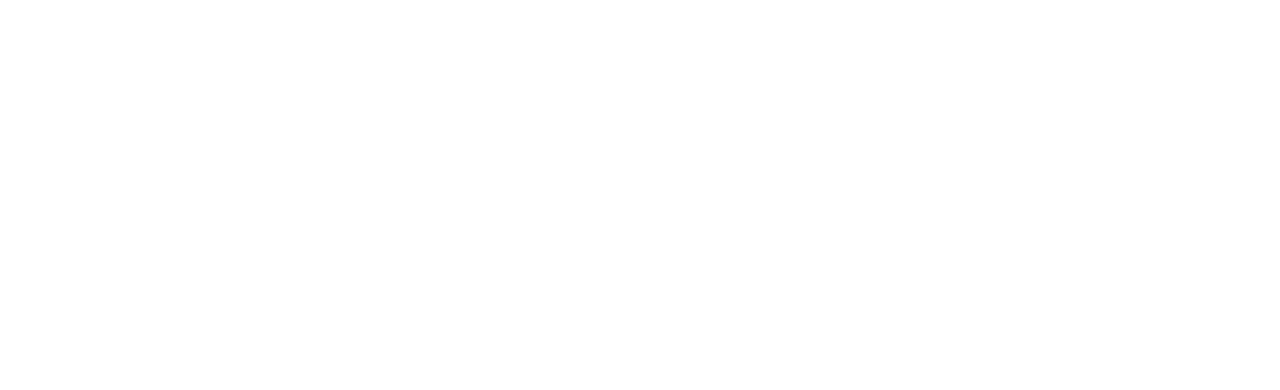
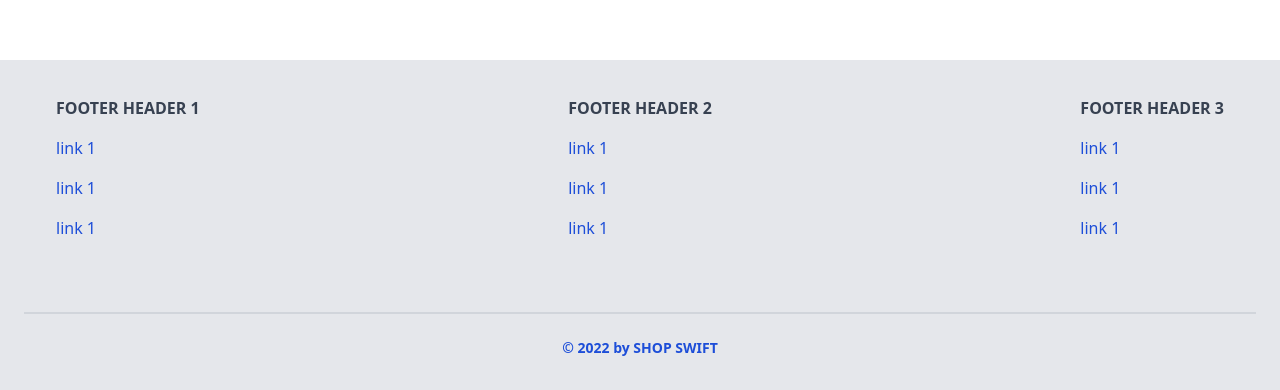
Before and after one commit to mimi-uxui-dev/shop-swift, a Next.js app: page / in a window 1280 px wide. Shown: the part 804-1194 px from the top of the page. Before the commit the page ends 800 px from the top, so only its background shows below. Built offline with nearby package versions, Linux system fonts and the light colour scheme.

Commit message:
Home layout

```diff
--- a/components/Layout.js
+++ b/components/Layout.js
@@ -8,7 +8,6 @@
             <Head>
                 <title>Shop Swift</title>
             </Head>
-            <main>
 
             <nav className="bg-gray-800">
                 <div className="max-w-7xl mx-auto px-2 sm:px-6 lg:px-8">
@@ -88,8 +87,48 @@
                     </div>
                 </div>
             </nav>
+            <main className="min-h-screen">
+                <h1>Products</h1>
+                <ul>
+                    <li>Product 1</li>
+                    <li>Product 2</li>
+                </ul>
             </main>
-            <footer>
+            <footer className="footer bg-white relative pt-1 bg-gray-200">
+                <div className="container mx-auto px-6">
+
+                    <div className="sm:flex sm:mt-8">
+                        <div className="mt-8 sm:mt-0 sm:w-full sm:px-8 flex flex-col md:flex-row justify-between">
+                            <div className="flex flex-col">
+                                <span className="font-bold text-gray-700 uppercase mb-2">Footer header 1</span>
+                                <span className="my-2"><a href="#" className="text-blue-700  text-md hover:text-blue-500">link 1</a></span>
+                                <span className="my-2"><a href="#" className="text-blue-700  text-md hover:text-blue-500">link 1</a></span>
+                                <span className="my-2"><a href="#" className="text-blue-700  text-md hover:text-blue-500">link 1</a></span>
+                            </div>
+                            <div className="flex flex-col">
+                                <span className="font-bold text-gray-700 uppercase mt-4 md:mt-0 mb-2">Footer header 2</span>
+                                <span className="my-2"><a href="#" className="text-blue-700 text-md hover:text-blue-500">link 1</a></span>
+                                <span className="my-2"><a href="#" className="text-blue-700  text-md hover:text-blue-500">link 1</a></span>
+                                <span className="my-2"><a href="#" className="text-blue-700 text-md hover:text-blue-500">link 1</a></span>
+                            </div>
+                            <div className="flex flex-col">
+                                <span className="font-bold text-gray-700 uppercase mt-4 md:mt-0 mb-2">Footer header 3</span>
+                                <span className="my-2"><a href="#" className="text-blue-700  text-md hover:text-blue-500">link 1</a></span>
+                                <span className="my-2"><a href="#" className="text-blue-700  text-md hover:text-blue-500">link 1</a></span>
+                                <span className="my-2"><a href="#" className="text-blue-700  text-md hover:text-blue-500">link 1</a></span>
+                            </div>
+                        </div>
+                    </div>
+                </div>
+                <div className="container mx-auto px-6">
+                    <div className="mt-16 border-t-2 border-gray-300 flex flex-col items-center">
+                        <div className="sm:w-2/3 text-center py-6">
+                            <p className="text-sm text-blue-700 font-bold mb-2">
+                                © 2022 by SHOP SWIFT
+                            </p>
+                        </div>
+                    </div>
+                </div>
             </footer>
         </div>
 
```
Lines whose indentation alone changed are shown as unchanged.
